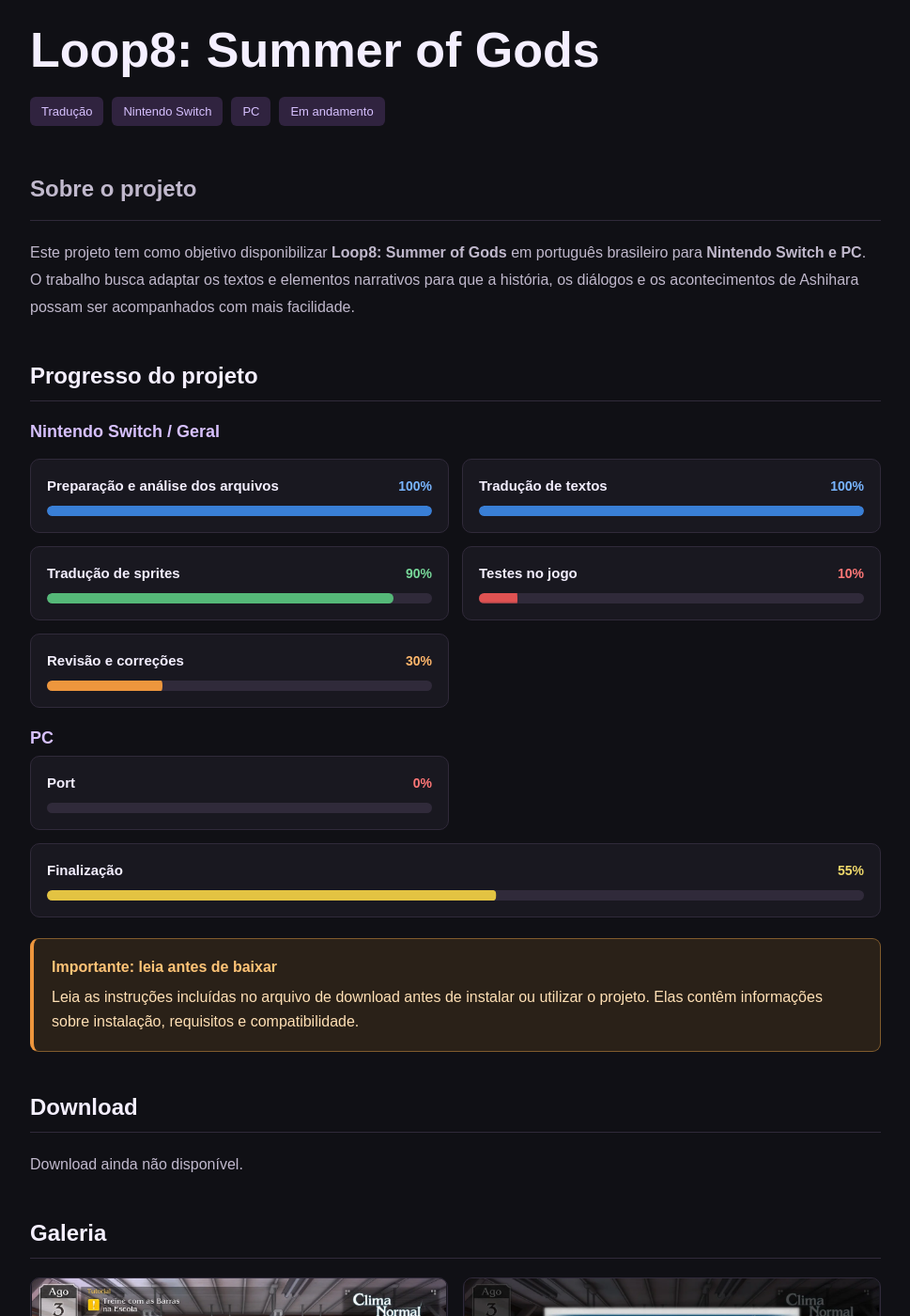
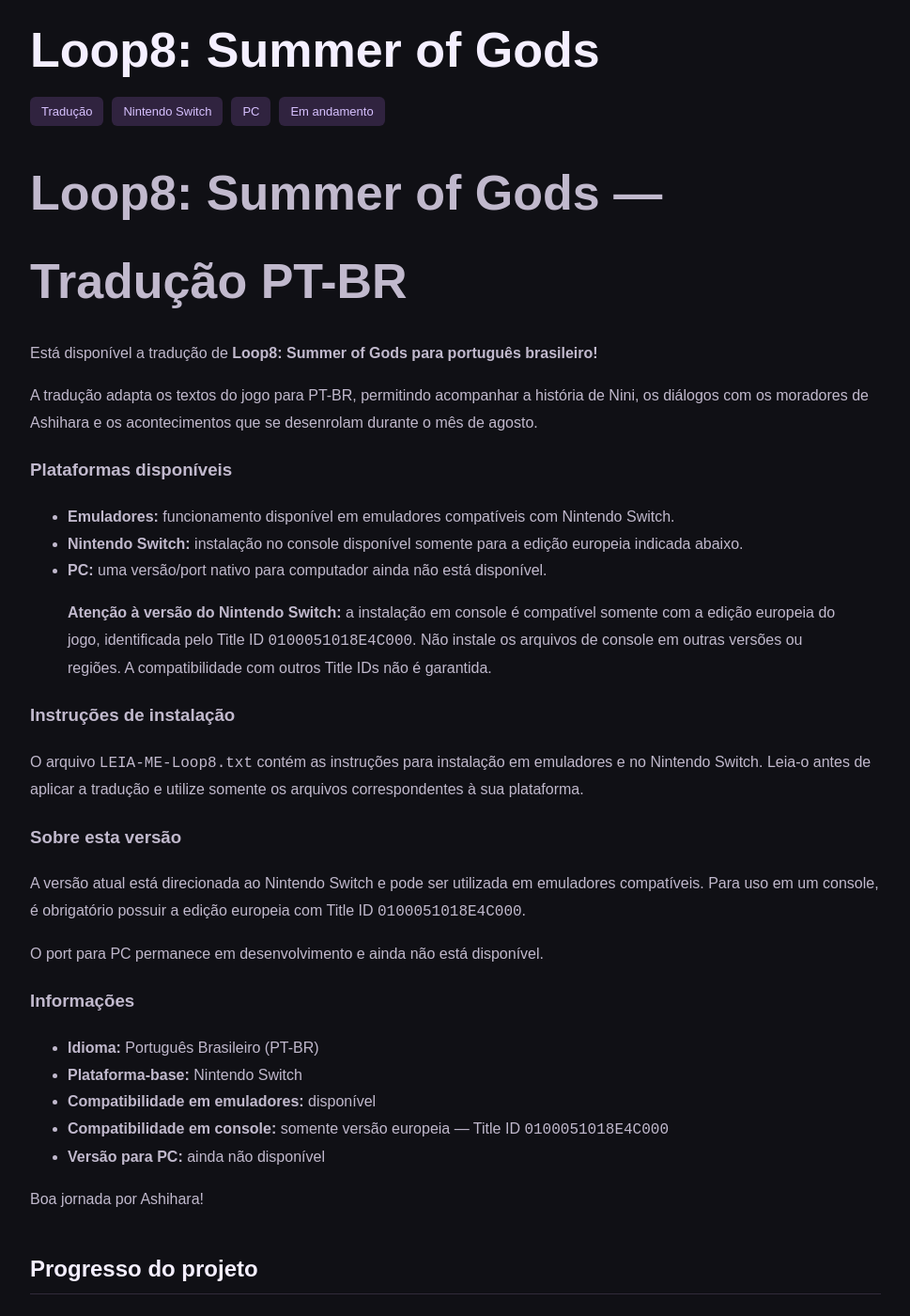
Before and after one commit to TemplarioK1/covil-secreto, a Jekyll site: the page built from _projetos/loop8-summer-of-gods.md, in a window 1280 px wide and 1400 px high, scrolled down 676 px. Shown: the whole window at 94% size, without its empty margins (155-1124 px from the left). Built offline with Jekyll 4.4.1, drawn with Linux system fonts in a browser that asks for light colours.

Commit message:
Atualiza descrição e compatibilidade do Loop8

```diff
--- a/_projetos/loop8-summer-of-gods.md
+++ b/_projetos/loop8-summer-of-gods.md
@@ -41,6 +41,36 @@ game_multiplayer: Não
 game_players: "1"
 ---
 
-## Sobre o projeto
+# Loop8: Summer of Gods — Tradução PT-BR
 
-Este projeto tem como objetivo disponibilizar **Loop8: Summer of Gods** em português brasileiro para **Nintendo Switch e PC**. O trabalho busca adaptar os textos e elementos narrativos para que a história, os diálogos e os acontecimentos de Ashihara possam ser acompanhados com mais facilidade.
+Está disponível a tradução de **Loop8: Summer of Gods para português brasileiro!**
+
+A tradução adapta os textos do jogo para PT-BR, permitindo acompanhar a história de Nini, os diálogos com os moradores de Ashihara e os acontecimentos que se desenrolam durante o mês de agosto.
+
+### Plataformas disponíveis
+
+- **Emuladores:** funcionamento disponível em emuladores compatíveis com Nintendo Switch.
+- **Nintendo Switch:** instalação no console disponível somente para a edição europeia indicada abaixo.
+- **PC:** uma versão/port nativo para computador ainda não está disponível.
+
+> **Atenção à versão do Nintendo Switch:** a instalação em console é compatível somente com a edição europeia do jogo, identificada pelo Title ID `0100051018E4C000`. Não instale os arquivos de console em outras versões ou regiões. A compatibilidade com outros Title IDs não é garantida.
+
+### Instruções de instalação
+
+O arquivo `LEIA-ME-Loop8.txt` contém as instruções para instalação em emuladores e no Nintendo Switch. Leia-o antes de aplicar a tradução e utilize somente os arquivos correspondentes à sua plataforma.
+
+### Sobre esta versão
+
+A versão atual está direcionada ao Nintendo Switch e pode ser utilizada em emuladores compatíveis. Para uso em um console, é obrigatório possuir a edição europeia com Title ID `0100051018E4C000`.
+
+O port para PC permanece em desenvolvimento e ainda não está disponível.
+
+### Informações
+
+- **Idioma:** Português Brasileiro (PT-BR)
+- **Plataforma-base:** Nintendo Switch
+- **Compatibilidade em emuladores:** disponível
+- **Compatibilidade em console:** somente versão europeia — Title ID `0100051018E4C000`
+- **Versão para PC:** ainda não disponível
+
+Boa jornada por Ashihara!
```
